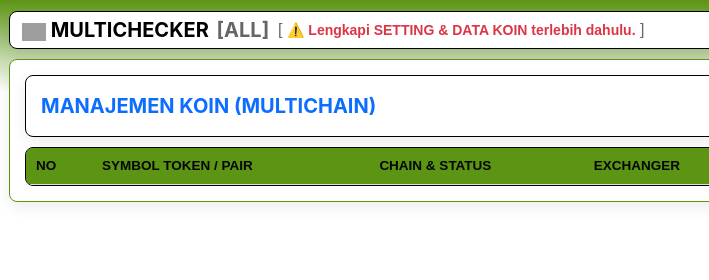
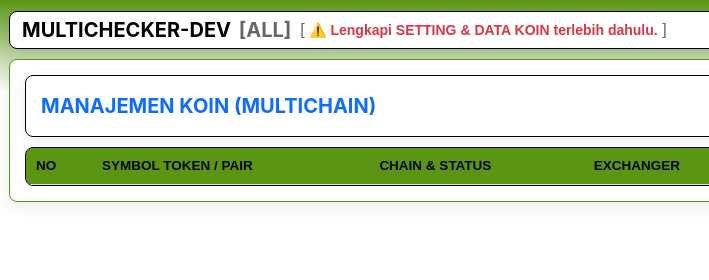
Before and after one commit to mbak-uun/multichecker_otw, a plain HTML site: page index.html in a window 1280 px wide. Shown: the top 280 px of the page, 0-709 px from the left. Drawn offline with nearby package versions, Linux system fonts and the light colour scheme; grey boxes are pictures that could not be loaded.

Commit message:
Update index.html

```diff
--- a/index.html
+++ b/index.html
@@ -54,8 +54,7 @@
                     <div class="uk-flex uk-flex-middle uk-flex-wrap">
                         <h3 id="judul" class="uk-margin-remove"
                             style="font-size: 18px; line-height: 1.2; color: #000; font-weight: bold;">
-                             <img src="https://i.gifer.com/origin/44/446eed82d7f9109817bade96938c576d_w200.gif" width="24px" />
-                            MULTICHECKER <span id="current-chain-label" style="margin-left:3px;">[ALL]</span>
+                            MULTICHECKER-DEV <span id="current-chain-label" style="margin-left:3px;">[ALL]</span>
                         </h3>
                         &nbsp;&nbsp;
                         <span>[ <b>
```
